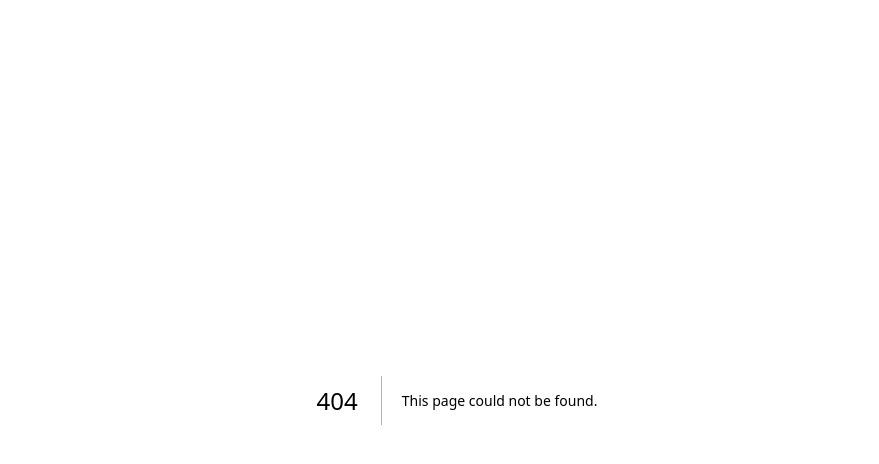
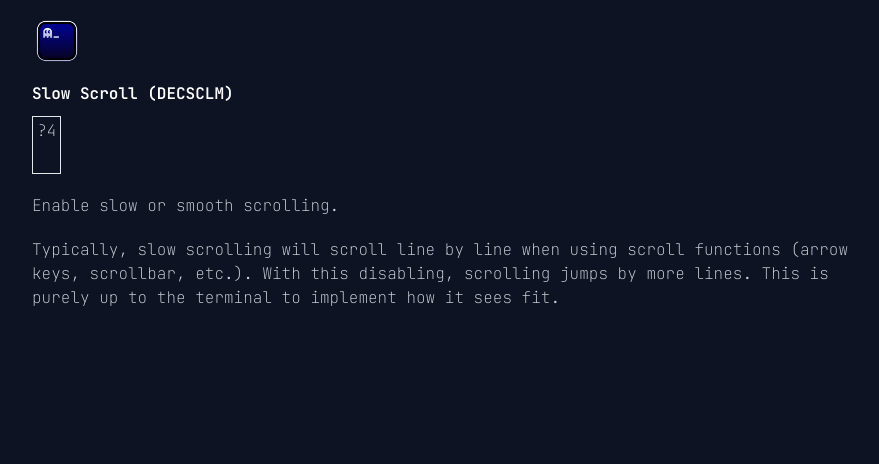
Before and after one commit to zen-xu/ghostty, a Next.js app in the folder website/: page /vt/modes/decsclm in a window 1280 px wide. Before the commit this address had no page. Shown: the top 464 px of the page, without its empty margins (183-1062 px from the left). Built offline with nearby package versions, Linux system fonts and the light colour scheme.

Commit message:
xterm audit: slow scroll (DECSCLM)

```diff
--- /dev/null
+++ b/website/app/vt/modes/decsclm/page.mdx
@@ -0,0 +1,12 @@
+import VTMode from "@/components/VTMode";
+
+# Slow Scroll (DECSCLM)
+
+<VTMode value={4} />
+
+Enable slow or smooth scrolling.
+
+Typically, slow scrolling will scroll line by line when using scroll
+functions (arrow keys, scrollbar, etc.). With this disabling, scrolling
+jumps by more lines. This is purely up to the terminal to implement how it
+sees fit.
```
Also changed, not shown: 1 other file (tests, documents, lock files or other folders).
